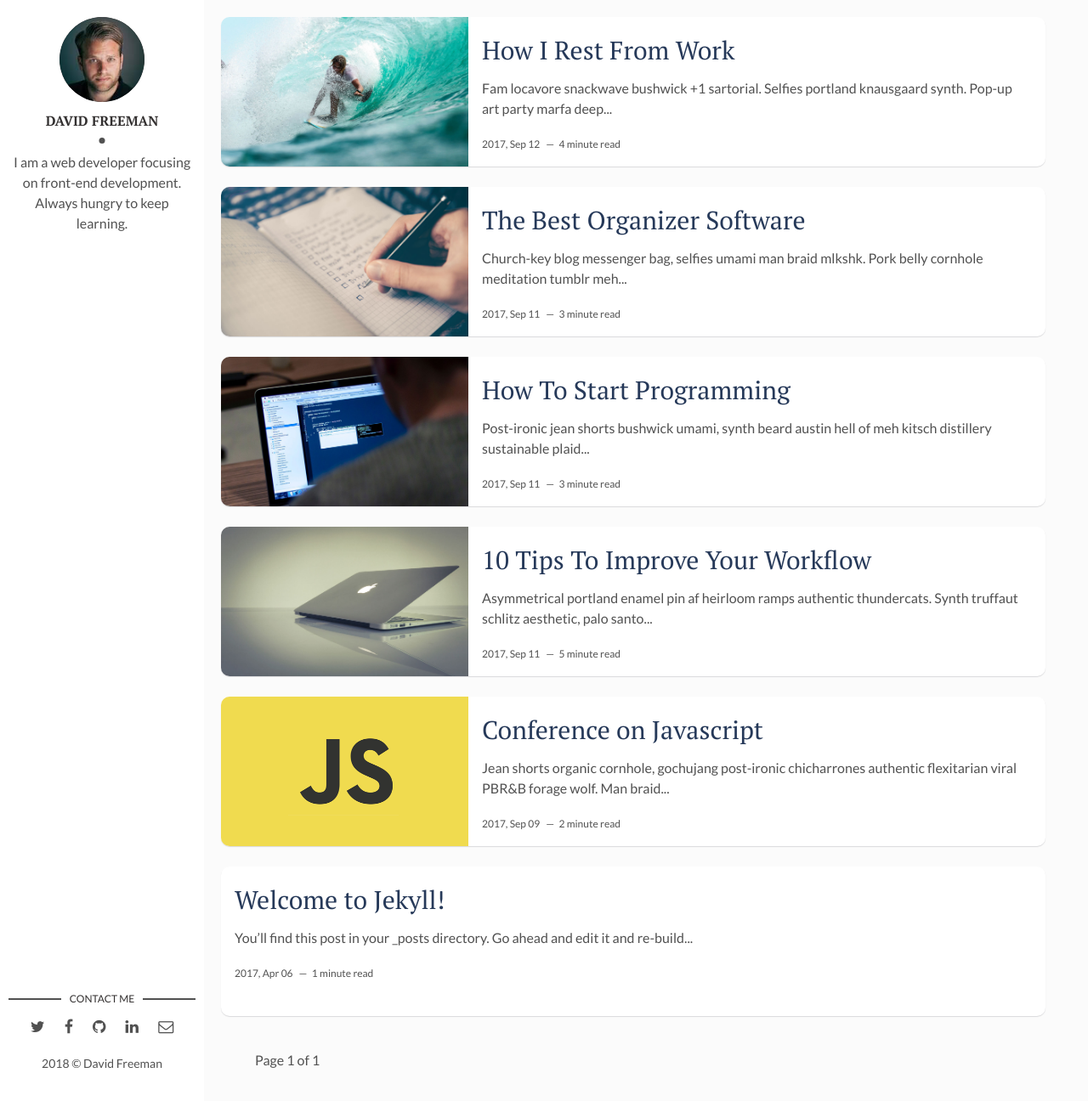
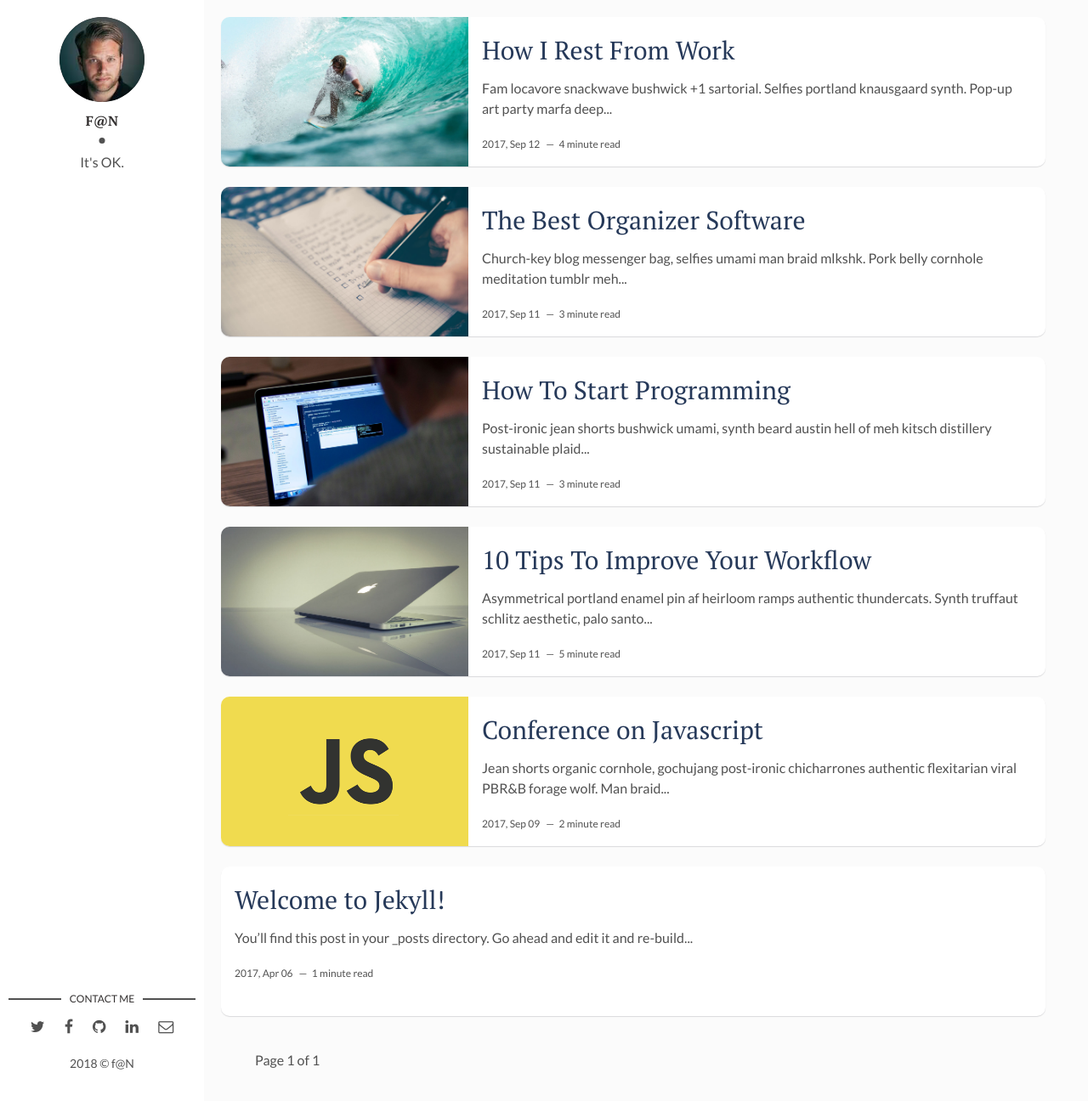
Before and after one commit to wowfrank/wowfrank.github.io, a Jekyll site: the page built from index.html, in a window 1280 px wide and 1296 px high. Shown: the whole window at 85% size. Built offline with Jekyll 4.4.1, drawn with Linux system fonts in a browser that asks for light colours; the list of posts is cut into pages by our own code.

Commit message:
Update _config.yml

```diff
--- a/_config.yml
+++ b/_config.yml
@@ -9,17 +9,17 @@ url: "/" # the base hostname & protocol for your site, e.g. http://example.com
 site-twitter: #if your site has a twitter account, enter it here
 
 # Author Settings
-author: David Freeman # add your name
+author: f@N # add your name
 author-img: david-freeman.jpg # add your photo
-about-author: I am a web developer focusing on front-end development. Always hungry to keep learning. # add description
+about-author: It's OK. # add description
 social-twitter: # add your Twitter handle
 social-facebook: # add your Facebook handle
-social-github: artemsheludko # add your Github handle
+social-github: wowfrank # add your Github handle
 social-linkedin: # add your Linkedin handle
-social-email: # add your Email address
+social-email: frank.qf.cn@gmail.com # add your Email address
 
 # Disqus
-discus-identifier: mr-brown # add your discus identifier
+discus-identifier: disqus_frankcheng # add your discus identifier
 
 # Tracker
 analytics: # Google Analytics
```
